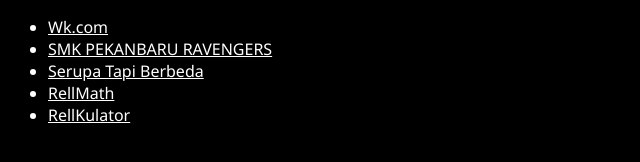
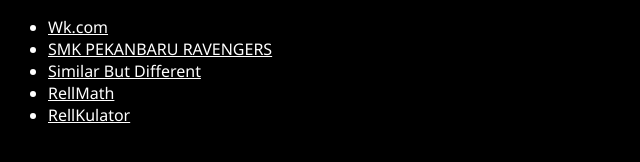
Before and after one commit to Fern-Aerell/Fern-Aerell.github.io, a plain HTML site: page index.html in a window 1280 px wide. Shown: the full height of the page, 0-640 px from the left. Drawn offline with Linux system fonts and the light colour scheme.

Commit message:
change: Serupa Tapi Berbeda to Similar But Different

```diff
--- a/index.html
+++ b/index.html
@@ -20,7 +20,7 @@
     <ul>
         <li><a href="projects/wk/index.html">Wk.com</a></li>
         <li><a href="projects/smk_pr/index.html">SMK PEKANBARU RAVENGERS</a></li>
-        <li><a href="projects/serupa_tapi_berbeda/index.html">Serupa Tapi Berbeda</a></li>
+        <li><a href="projects/similar_but_different/index.html">Similar But Different</a></li>
         <li><a href="projects/rellmath/index.html">RellMath</a></li>
         <li><a href="projects/rellkulator/index.html">RellKulator</a></li>
     </ul>
```
Also changed, not shown: projects/similar_but_different/index.css (renamed from projects/serupa_tapi_berbeda/index.css), projects/similar_but_different/index.html (renamed from projects/serupa_tapi_berbeda/index.html), projects/similar_but_different/index.js (renamed from projects/serupa_tapi_berbeda/index.js), 1 other file.
